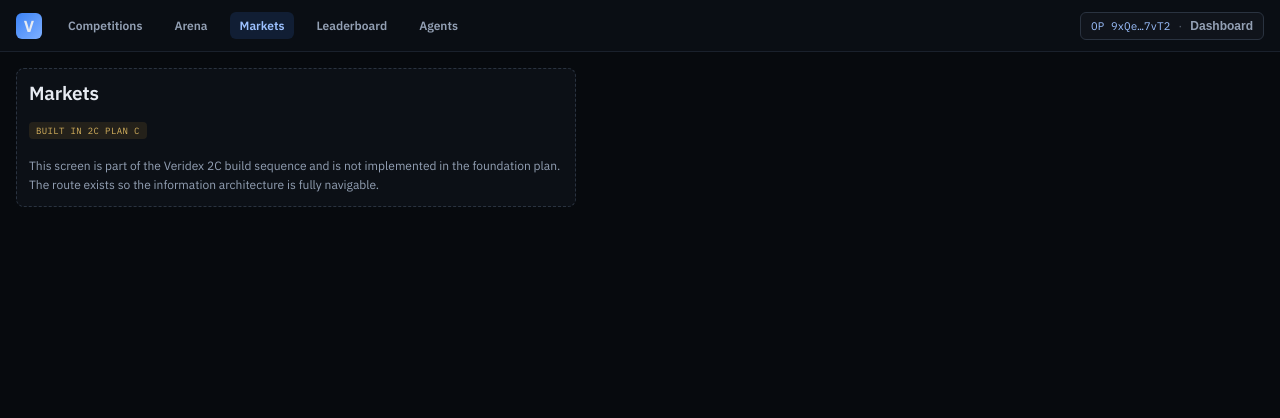
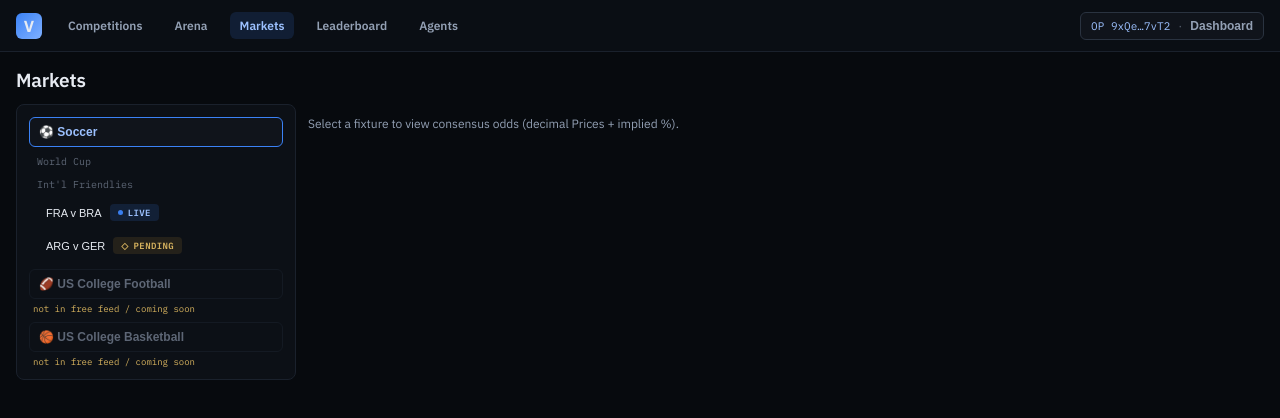
Before and after one commit to degencodebeast/veridex, a Next.js app in the folder apps/web/: page /markets in a window 1280 px wide. Shown: the top 418 px of the page. Built offline with nearby package versions, Linux system fonts and the light colour scheme.

Commit message:
feat(web): Markets soccer category browser (REQ-016) — updates-not-snapshot (AC-010), disabled sports (AC-011), decimal+closing, no unsupported fields (REQ-042)

```diff
--- a/apps/web/app/markets/page.tsx
+++ b/apps/web/app/markets/page.tsx
@@ -1,4 +1,5 @@
-import { ScreenStub } from '@/components/layout/ScreenStub';
+import { MarketsScreen } from '@/components/screens/MarketsScreen';
+
 export default function MarketsPage() {
-  return <ScreenStub label="Markets" plan="2C Plan C" />;
+  return <MarketsScreen />;
 }
--- /dev/null
+++ b/apps/web/components/screens/MarketsScreen.module.css
@@ -0,0 +1,28 @@
+.screen { display: flex; flex-direction: column; gap: var(--space-3); }
+.title { margin: 0; font-size: 19px; font-weight: 600; letter-spacing: -0.01em; }
+.layout { display: grid; grid-template-columns: minmax(220px, 280px) minmax(0, 1fr); gap: var(--space-3); }
+.tree { display: flex; flex-direction: column; gap: var(--space-2); padding: var(--pad-panel); border: 1px solid var(--border); border-radius: var(--radius-panel); background: var(--panel); }
+.sportBlock { display: flex; flex-direction: column; gap: var(--space-1); }
+.sport { text-align: left; padding: 7px 9px; border: 1px solid var(--border-soft); border-radius: var(--radius-control); background: var(--panel-2); color: var(--text-1); font-size: 12px; font-weight: 600; cursor: pointer; }
+.sport:disabled { color: var(--text-3); cursor: not-allowed; background: transparent; }
+.activeSport { border-color: var(--accent); color: var(--accent-hi); }
+.disabledReason { font-family: var(--font-mono), monospace; font-size: 9px; color: var(--warning-hi); padding-left: 4px; }
+.comps { list-style: none; margin: 0; padding: 0 0 0 var(--space-2); display: flex; flex-direction: column; gap: 2px; }
+.comp { font-family: var(--font-mono), monospace; font-size: 10px; color: var(--text-3); padding: 4px 0; }
+.fixture { display: flex; align-items: center; gap: var(--space-2); width: 100%; text-align: left; padding: 6px 8px; border: 1px solid transparent; border-radius: var(--radius-control); background: transparent; color: var(--text-1); font-size: 11px; cursor: pointer; }
+.fixture:hover { background: var(--panel-2); border-color: var(--border-soft); }
+.detail { display: flex; flex-direction: column; gap: var(--space-3); }
+.empty { color: var(--text-2); font-size: 12px; }
+.feedStrip { display: flex; align-items: center; gap: var(--space-3); padding: var(--space-2) var(--pad-panel); border: 1px solid var(--border); border-radius: var(--radius-control); background: var(--panel); }
+.feed { font-size: 10px; color: var(--text-2); flex: 1; }
+.launch { color: var(--accent-hi); font-size: 11px; text-decoration: none; }
+.launch:hover { text-decoration: underline; }
+.families { display: flex; flex-direction: column; gap: var(--space-3); }
+.family { display: flex; flex-direction: column; gap: var(--space-2); padding: var(--pad-panel); border: 1px solid var(--border); border-radius: var(--radius-panel); background: var(--panel); }
+.familyTitle { margin: 0; font-size: 12px; font-weight: 600; color: var(--text-1); }
+.table { border-collapse: collapse; width: 100%; font-family: var(--font-mono), monospace; font-size: 11px; }
+.table th { text-align: left; padding: 7px 9px; font-size: 9px; text-transform: uppercase; letter-spacing: 0.06em; color: var(--text-3); background: var(--bg-bar); border-bottom: 1px solid var(--border); }
+.r { text-align: right; }
+.table td { padding: 7px 9px; border-bottom: 1px solid var(--border-soft); color: var(--text-1); }
+.num { text-align: right; font-variant-numeric: tabular-nums; }
+.pending { color: var(--warning-hi); }
--- /dev/null
+++ b/apps/web/components/screens/MarketsScreen.tsx
@@ -0,0 +1,102 @@
+'use client';
+import { useMemo, useState } from 'react';
+import Link from 'next/link';
+import { Badge } from '@/components/ui/Badge';
+import { SPORT_CATALOG, buildFamilies, oddsUpdatesPath } from '@/lib/txline/client';
+import { ODDS_UPDATES, FIXTURES } from '@/lib/fixtures/catalog';
+import type { FixtureSummary, OddsUpdate } from '@/lib/catalog';
+import styles from './MarketsScreen.module.css';
+
+// buildFamilies already DECODES prices to decimal odds and carries a 3dp implied-% string,
+// so we format inline: decimal/closing → .toFixed(3), implied % verbatim + '%'. (C1's
+// fmtDecimalOdds expects raw milli and fmtPct rounds to 1dp — wrong domain/precision here.)
+
+export function MarketsScreen({
+  oddsByFixture = ODDS_UPDATES, fixtures = FIXTURES,
+}: { oddsByFixture?: Record<number, OddsUpdate[]>; fixtures?: FixtureSummary[] }) {
+  const [sportId, setSportId] = useState('soccer');
+  const [fixtureId, setFixtureId] = useState<number | null>(null);
+
+  const updates = fixtureId != null ? oddsByFixture[fixtureId] ?? [] : [];
+  const families = useMemo(() => buildFamilies(updates), [updates]);
+
+  return (
+    <section className={styles.screen} aria-label="Markets">
+      <h1 className={styles.title}>Markets</h1>
+      <div className={styles.layout}>
+        <aside className={styles.tree} aria-label="Sport category browser">
+          {SPORT_CATALOG.map((s) => (
+            <div key={s.id} className={styles.sportBlock}>
+              <button
+                type="button"
+                className={`${styles.sport} ${sportId === s.id ? styles.activeSport : ''}`}
+                disabled={!s.enabled}
+                onClick={() => s.enabled && setSportId(s.id)}
+              >
+                {s.label}
+              </button>
+              {!s.enabled && <span className={styles.disabledReason}>{s.disabledReason}</span>}
+              {s.enabled && sportId === s.id && (
+                <ul className={styles.comps}>
+                  {s.competitions.map((c) => (
+                    <li key={c.id} className={styles.comp}>{c.label}</li>
+                  ))}
+                  {fixtures.map((f) => (
+                    <li key={f.fixture_id}>
+                      <button type="button" data-testid={`fixture-${f.fixture_id}`} className={styles.fixture} onClick={() => setFixtureId(f.fixture_id)}>
+                        {f.participant1} v {f.participant2} {f.in_running ? <Badge variant="live" /> : <Badge variant="pending" />}
+                      </button>
+                    </li>
+                  ))}
+                </ul>
+              )}
+            </div>
+          ))}
+        </aside>
+
+        <div className={styles.detail}>
+          {fixtureId == null ? (
+            <p className={styles.empty}>Select a fixture to view consensus odds (decimal Prices + implied %).</p>
+          ) : (
+            <>
+              <div className={styles.feedStrip}>
+                <Badge variant="live" />
+                <span className={`${styles.feed} mono`}>SOURCE live · TxLINE Stable Price consensus · de-margined</span>
+                <Link href="/competitions/create" className={styles.launch}>Launch a competition from here →</Link>
+              </div>
+              <div className={styles.families} data-testid="families" data-odds-path={oddsUpdatesPath(fixtureId)}>
+                {families.map((fam) => (
+                  <div key={fam.key} className={styles.family}>
+                    <h3 className={styles.familyTitle}>{fam.label}</h3>
+                    {fam.rows.map((row, i) => (
+                      <table key={i} className={styles.table}>
+                        <thead>
+                          <tr>
+                            <th>{row.parameters ?? 'OUTCOME'}</th>
+                            <th className={styles.r}>ODDS</th>
+                            <th className={styles.r}>IMPLIED %</th>
+                            <th className={styles.r}>CLOSING</th>
+                          </tr>
+                        </thead>
+                        <tbody>
+                          {row.outcomes.map((o) => (
+                            <tr key={o.name}>
+                              <td>{o.name}</td>
+                              <td className={styles.num}>{o.decimal.toFixed(3)}</td>
+                              <td className={styles.num}>{o.impliedPct}%</td>
+                              <td className={styles.num}>{o.closing == null ? (<span className={styles.pending}>pending / —</span>) : o.closing.toFixed(3)}</td>
+                            </tr>
+                          ))}
+                        </tbody>
+                      </table>
+                    ))}
+                  </div>
+                ))}
+              </div>
+            </>
+          )}
+        </div>
+      </div>
+    </section>
+  );
+}
```
Also changed, not shown: 1 other file (tests, documents, lock files or other folders).
